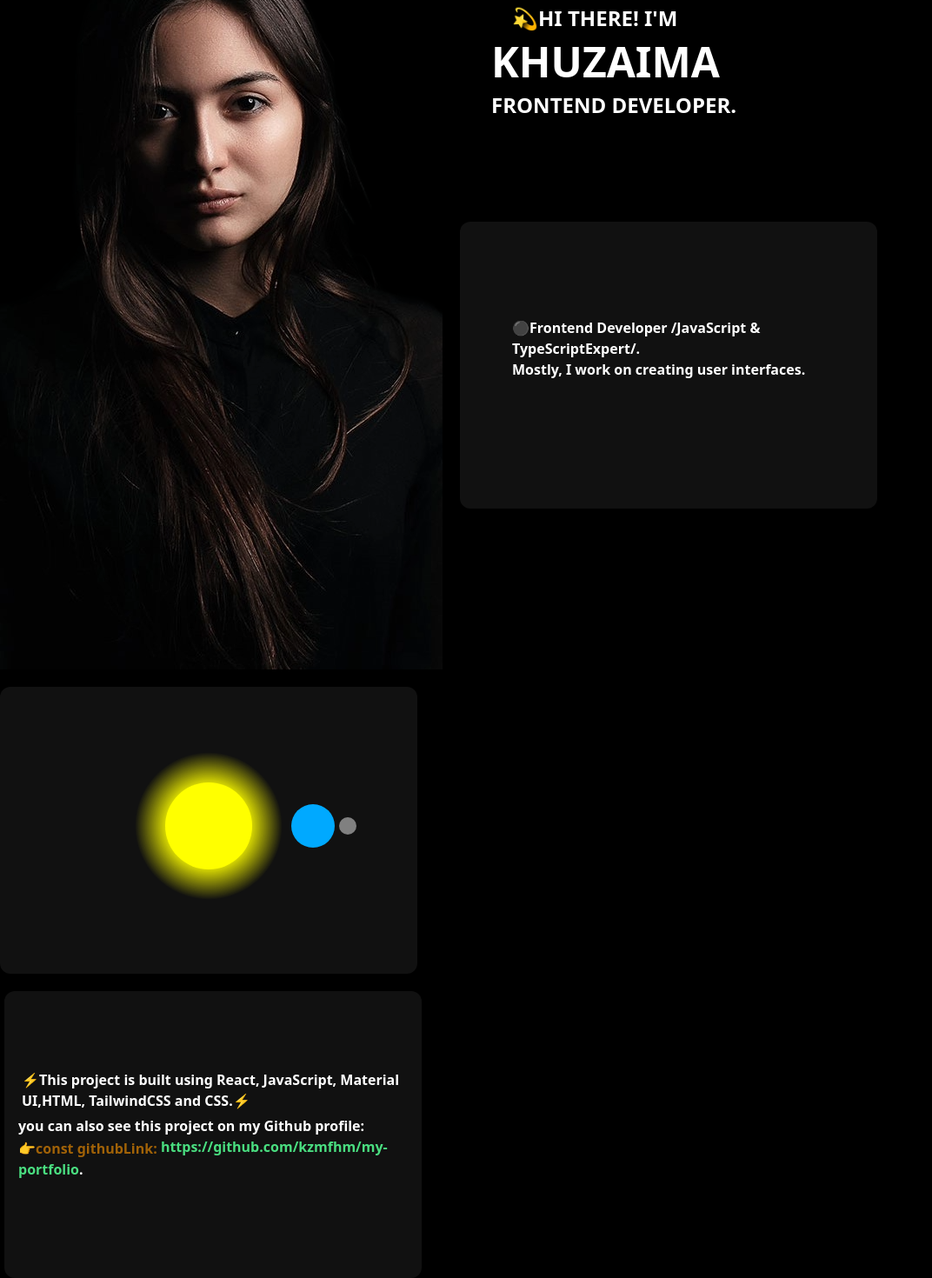
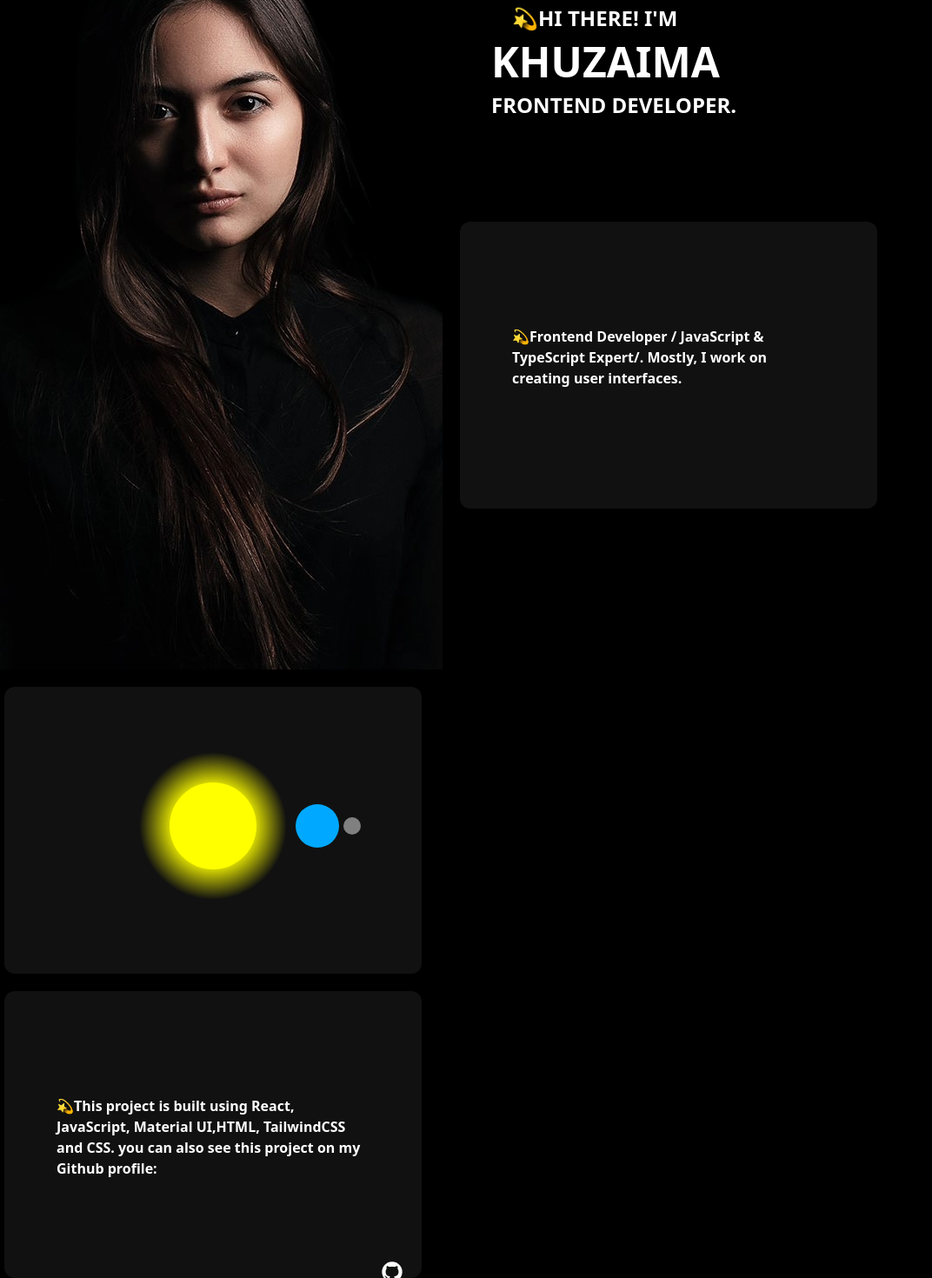
Before and after one commit to kzmfhm/my-portfolio, a React (Create React App) app: page / in a window 1280 px wide. Shown: the part 171-1641 px from the top of the page at 87% size, without its empty margins (0-1072 px from the left). Built offline with nearby package versions, Linux system fonts and the light colour scheme.

Commit message:
Reset Animation inHome page

```diff
--- a/src/pages/Contact/index.jsx
+++ b/src/pages/Contact/index.jsx
@@ -7,6 +7,7 @@ import EmailIcon from '@mui/icons-material/Email';
 import ChatIcon from '@mui/icons-material/Chat';
 import './style.css';
 import gImage from '../../images/github.svg'
+
 
 const Contact = () => {
   const [name, setName] = useState('');
--- a/src/pages/Home/index.jsx
+++ b/src/pages/Home/index.jsx
@@ -23,14 +23,15 @@ const Home = () => {
               <img src={gitImage} alt="github-code" className="gitIcon" />
             </a>
     </div>
-    <div class="md:mt-[20px] p-10 rounded-xl pt-[100px] items-center md:mx-[20px] space-x-4 font-bold  md:h-[330px]  h-[100px] w-[290px] md:w-[480px] text-white bg-[#111] section2">
-    <h2 class='align-middle md:mx-[20px] mt-[10px] text-white text-1xl cursor-pointer transition ease-in-out delay-150 hover:text-yellow-600'>⚫Frontend Developer /JavaScript & TypeScriptExpert/.
-     <br/> Mostly, I work on creating user interfaces.</h2>
+    <div class='mt-[20px] pt-[110px] align-middle justify-center rounded-xl items-center space-x-4 md:mx-[20px]  font-bold h-[100px] md:h-[330px] w-[290px] md:w-[480px] text-white bg-[#111] section2'>
+    <h2 class='align-middle w-[350px] md:mx-[60px] mt-[10px] text-white text-1xl cursor-pointer transition ease-in-out delay-150 hover:text-yellow-600 hover:-translate-y-1 hover:scale-110 duration-300 ..'>
+        💫Frontend Developer / JavaScript & TypeScript Expert/. Mostly, I work on creating user interfaces.
+    </h2>
+</div>
 
     </div>
-    </div>
     <div class='section3'>
-    <div class="mt-[20px] pt-[10px] rounded-xl items-center space-x-4 font-bold  md:h-[330px] h-[100px] w-[290px] md:w-[480px] bg-[#111] ">
+    <div class="mt-[20px] pt-[10px] rounded-xl items-center space-x-4 font-bold md:mx-[5px] md:h-[330px] h-[100px] w-[290px] md:w-[480px] bg-[#111] ">
    <div class='solar-system'>
    <div class='sun justify-center align-middle text-center'>
     <div class='earth'>
@@ -40,17 +41,14 @@ const Home = () => {
     </div>
    </div>
     </div>
-    <div class="mt-[20px] pt-[80px] rounded-xl items-center md:mx-[5px] space-x-4 font-bold h-[100px] md:h-[330px] w-[290px] md:w-[480px] text-white bg-[#111] section4">
-
-    <h2 class='align-middle md:mx-[20px] mt-[10px] text-white text-1xl cursor-pointer transition ease-in-out delay-150 hover:text-yellow-600  hover:-translate-y-1 hover:scale-110 duration-300 ...'>
-    ⚡This project is built using React, JavaScript, Material UI,HTML, TailwindCSS and CSS.⚡</h2>
-      <h2 class='align-middle  mt-[5px] text-white text-1xl cursor-pointer transition ease-in-out delay-150 hover:text-yellow-600  '>
-      you can also see this project on my Github profile:<br/>
-          <span class='align-middle text-yellow-700 text-1xl cursor-pointer transition ease-in-out delay-150 hover:text-white '>👉const githubLink: </span>
-         <a class='text-green-400' href={githubLink}> https://github.com/kzmfhm/my-portfolio</a>.
-          <br />
-        </h2>
-        </div>
+    <div class="mt-[20px] pt-[110px] align-middle justify-center rounded-xl items-center md:mx-[5px] space-x-4 font-bold h-[100px] md:h-[330px] w-[290px] md:w-[480px] text-white bg-[#111] section4">
+    <h2 class='align-middle w-[350px] md:mx-[60px] mt-[10px] text-white text-1xl cursor-pointer transition ease-in-out delay-150 hover:text-yellow-600  hover:-translate-y-1 hover:scale-110 duration-300 ...'>
+    💫This project is built using React, JavaScript, Material UI,HTML, TailwindCSS and CSS.
+      you can also see this project on my Github profile:</h2><br/>
+      <a href={githubLink} target="_blank" rel="noopener noreferrer">
+              <img src={gitImage} alt="my github" className="icon" />
+            </a>
+       </div>
     </div>
 
     </header>
--- a/src/pages/Home/style.css
+++ b/src/pages/Home/style.css
@@ -1,5 +1,9 @@
+.icon{
+  margin-left: 90%;
+  margin-top: 45px;
+}
 .gitIcon{
-    display:none;
+    display: none;
 }
 @media (max-width: 767px) {
 
```
